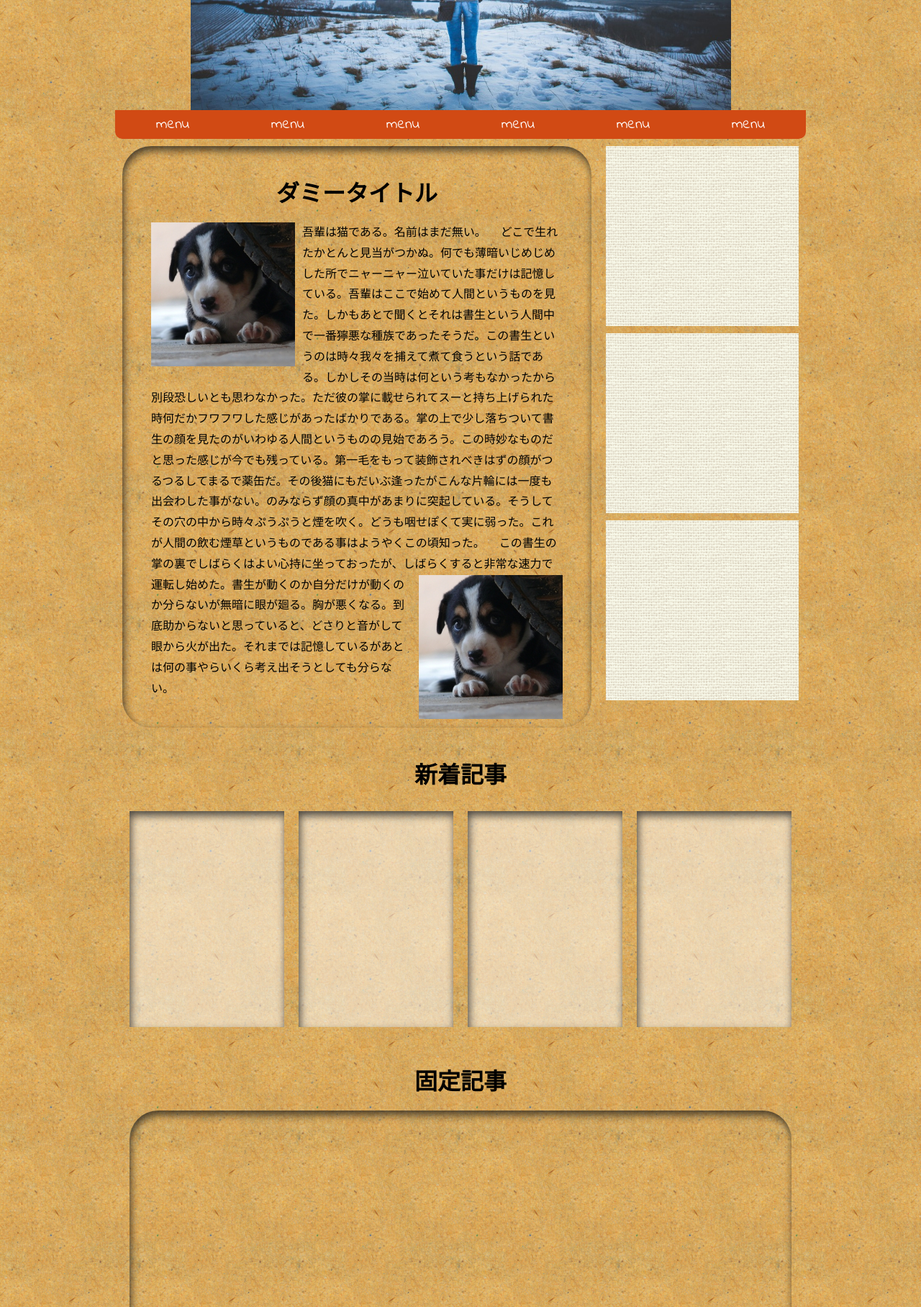
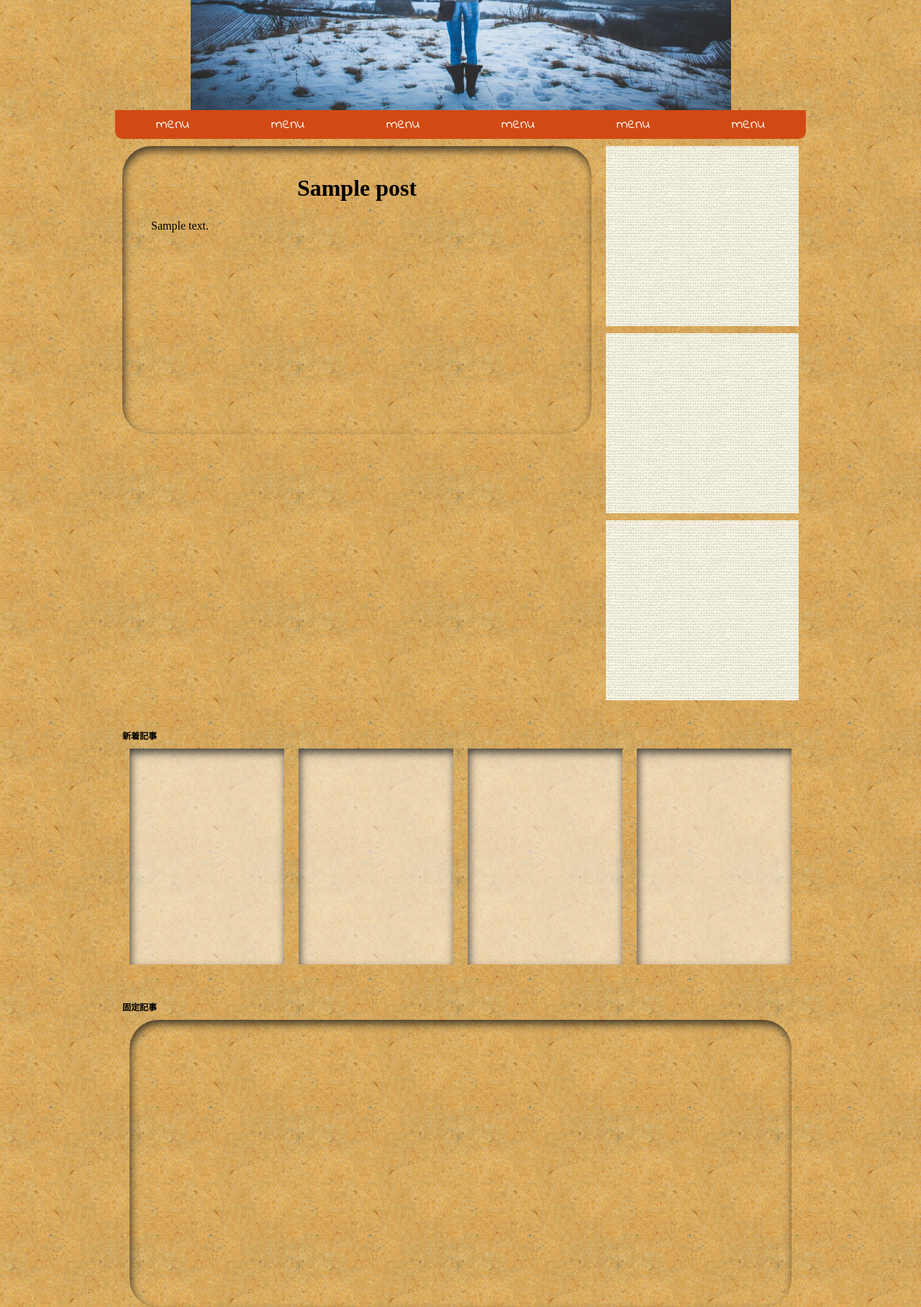
Before and after one commit to makotodesign/wp_original_theme1509, a WordPress theme: template front-page.php in a window 1280 px wide. Shown: the part 477-2293 px from the top of the page at 72% size. Run offline with PHP 8.4 and a stand-in for WordPress, Linux system fonts and the light colour scheme; the site name, menu and one post (Sample post) are stand-ins, and other content is empty.

Commit message:
wproop aded

```diff
--- a/css/main.css
+++ b/css/main.css
@@ -249,7 +249,7 @@ margin:10px;
 
 /*--words_assets--*/
 
-.contnt_title {
+.content_title {
 font-size:2rem;
 margin:0 0 20px 0;
 text-align:center;
--- a/front-page.php
+++ b/front-page.php
@@ -3,12 +3,27 @@
 		<div class="gloval_main clearfix">
 			<section class="contents">
 				<article class="content_sentence">
-					<h2 class="contnt_title">ダミータイトル</h2>
+					<?php if(have_posts()):while(have_posts()):the_post();?>
+
+						<h2 class="content_title"><?php the_title(); ?></h2>
+						<div class="content_detail"><?php the_content(); ?></div>
+
+					<?php endwhile; endif; ?>
+
+
+
+
+
+
+
+					<!--
+					<h2 class="content_title">ダミータイトル</h2>
 					<div class="content_detail">
 						<img src="<?php echo get_template_directory_uri( ); ?>/img/animals.jpg" class="img_left" width="200px">吾輩は猫である。名前はまだ無い。
 　どこで生れたかとんと見当がつかぬ。何でも薄暗いじめじめした所でニャーニャー泣いていた事だけは記憶している。吾輩はここで始めて人間というものを見た。しかもあとで聞くとそれは書生という人間中で一番獰悪な種族であったそうだ。この書生というのは時々我々を捕えて煮て食うという話である。しかしその当時は何という考もなかったから別段恐しいとも思わなかった。ただ彼の掌に載せられてスーと持ち上げられた時何だかフワフワした感じがあったばかりである。掌の上で少し落ちついて書生の顔を見たのがいわゆる人間というものの見始であろう。この時妙なものだと思った感じが今でも残っている。第一毛をもって装飾されべきはずの顔がつるつるしてまるで薬缶だ。その後猫にもだいぶ逢ったがこんな片輪には一度も出会わした事がない。のみならず顔の真中があまりに突起している。そうしてその穴の中から時々ぷうぷうと煙を吹く。どうも咽せぽくて実に弱った。これが人間の飲む煙草というものである事はようやくこの頃知った。
 　この書生の掌の裏でしばらくはよい心持に坐っておったが、しばらくすると非常な速力で運転し始めた。<img src="<?php echo get_template_directory_uri( ); ?>/img/animals.jpg" class="img_right" width="200px">書生が動くのか自分だけが動くのか分らないが無暗に眼が廻る。胸が悪くなる。到底助からないと思っていると、どさりと音がして眼から火が出た。それまでは記憶しているがあとは何の事やらいくら考え出そうとしても分らない。
 					</div>
+					-->
 				</article>
 
 			</section>
```
